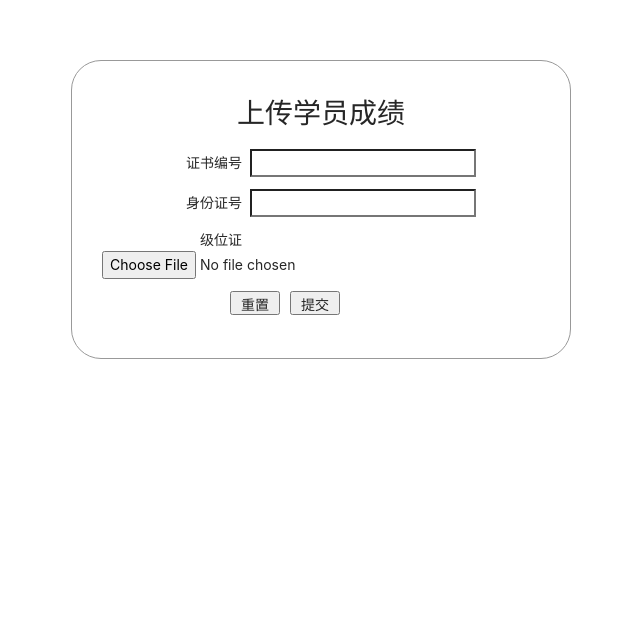
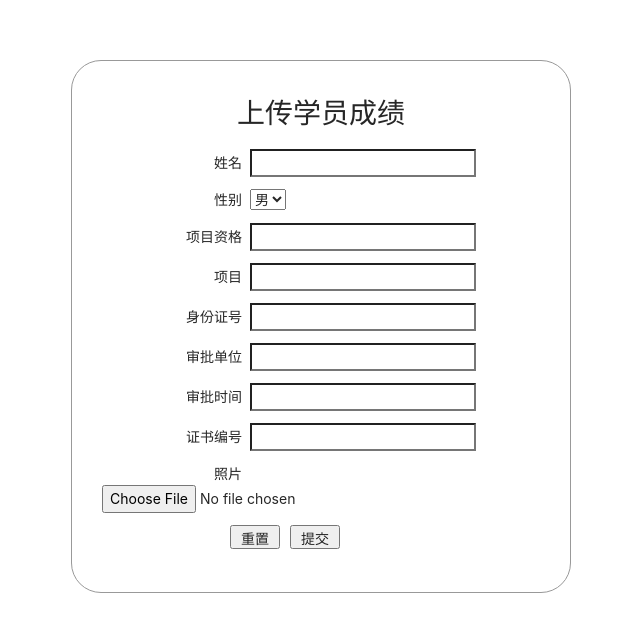
Before and after one commit to feigebaobei/reactofwebsite, a React (Create React App) app: page /manage in a window 1280 px wide. Shown: the part 120-752 px from the top of the page, without its empty margins (319-959 px from the left). Built offline with nearby package versions, Linux system fonts and the light colour scheme; sample sign-in values are in the browser's storage.

Commit message:
feat(entry): 录入全部字段

```diff
--- a/src/pages/Entry/index.js
+++ b/src/pages/Entry/index.js
@@ -7,27 +7,77 @@ import { useSelector } from 'react-redux'
 
 let {log} = console
 let Entry = () => {
-    let [certNumber, setCertNumber] = useState('')
-    let [levelCert, setlevelCert] = useState('')
-    let [idCard, setIdCard] = useState('')
     let token = useSelector(state => state.token)
     let fileRef = useRef()
 
-    let certNumberInputHandler = (e) => {
-        setCertNumber(e.target.value)
+    let [name, setName] = useState('')
+    let [gender, setGender] = useState(1)
+    let [projectGrade, setProjectGrade] = useState('')
+    let [project, setProject] = useState('')
+    let [idCard, setIdCard] = useState('')
+    let [approvalEnterprises, setApprovalEnterprises] = useState('')
+    let [approvalDate, setApprovalDate] = useState('')
+    let [certNumber, setCertNumber] = useState('')
+    let [photo, setPhoto] = useState('')
+
+    let inputHandler = (e, type) => {
+        console.log('inputHandler', e, type)
+        switch (type) {
+            case 'name':
+                setName(e.target.value)
+                break;
+            case 'gender':
+                setGender(e.target.value)
+                break;
+            case 'projectGrade':
+                setProjectGrade(e.target.value)
+                break;
+            case 'project':
+                setProject(e.target.value)
+                break;
+            case 'idCard':
+                setIdCard(e.target.value)
+                break;
+            case 'approvalEnterprises':
+                setApprovalEnterprises(e.target.value)
+                break;
+            case 'approvalDate':
+                setApprovalDate(e.target.value)
+                break;
+            case 'certNumber':
+                setCertNumber(e.target.value)
+                break;
+            case 'photo':
+                setPhoto(e.target.files[0])
+                break;
+            default:
+                break;
+        }
     }
-    let idCardInputHandler = (e) => {
-        setIdCard(e.target.value)
-    }
-    let levelCertChangeHandler = (e) => {
-        // log('levelCertChangeHandler', e, e.target, e.target.files, e.target.files[0])
-        // setlevelCert(e.target.files.length ? e.target.files[0] : undefined)
-        setlevelCert(e.target.files[0])
-    }
+    // let certNumberInputHandler = (e) => {
+    //     setCertNumber(e.target.value)
+    // }
+    // let idCardInputHandler = (e) => {
+    //     setIdCard(e.target.value)
+    // }
+    // let levelCertChangeHandler = (e) => {
+    //     // log('levelCertChangeHandler', e, e.target, e.target.files, e.target.files[0])
+    //     // setlevelCert(e.target.files.length ? e.target.files[0] : undefined)
+    //     setlevelCert(e.target.files[0])
+    // }
     let resetHandler = (e) => {
+        // setCertNumber('')
+        // setIdCard('')
+        // setlevelCert('')
+        setName('')
+        setGender('')
+        setProjectGrade('')
+        setProject('')
+        setIdCard('')
+        setApprovalEnterprises('')
+        setApprovalDate('')
         setCertNumber('')
-        setIdCard('')
-        setlevelCert('')
+        setPhoto('')
     }
     let submitHandler = (e) => {
         e.stopPropagation();
@@ -40,17 +90,33 @@ let Entry = () => {
         // log(fileRef.current.input)
         // log(fileRef.current.input.defaultValue)
         log(fileRef.current.value)
-        if (!certNumber || !idCard || !levelCert) {
+        // if (!certNumber || !idCard || !levelCert) {
+        if (
+            !name ||
+            !gender ||
+            !projectGrade ||
+            !project ||
+            !idCard ||
+            !approvalEnterprises ||
+            !approvalDate ||
+            !certNumber ||
+            !photo
+        ) {
             message.error('请填全信息')
         }
-        log('levelCert', levelCert)
+        // log('levelCert', levelCert)
+        log('photo', photo)
         let formField = new FormData();
-        // formField.append('imageBig', this.menu.imageBig)
-        formField.append('certNumber', certNumber)
-        formField.append('idCard', idCard)
-        // formField.append('levelCert', fileRef.current)
-        formField.append('levelCert', levelCert)
-        // formField.append('levelCert', fileRef.current.value)
+        // name, gender, project_grade, project, id_card, approval_enterprises, approval_date, cert_number
+        formField.append('name', name)
+        formField.append('gender', gender)
+        formField.append('project_grade', projectGrade)
+        formField.append('project', project)
+        formField.append('id_card', idCard)
+        formField.append('approval_enterprises', approvalEnterprises)
+        formField.append('approval_date', approvalDate)
+        formField.append('cert_number', certNumber)
+        formField.append('photo', photo)
         log(formField)
         // 发送
         api.postLevelCert(formField, {
@@ -61,7 +127,11 @@ let Entry = () => {
             }
         }).then(res => {
             // log(res)
-            message.success(res.data.message || '上传成功')
+            if (res.data.code === 0) {
+                message.success(res.data.message || '上传成功')
+            } else {
+                message.error(res.data.message || '上传失败')
+            }
         }).catch(err => {
             // log(err)
             message.error(err.message || '上传失败')
@@ -71,6 +141,57 @@ let Entry = () => {
         <h1 className="title">上传学员成绩</h1>
         <form encType="multipart/form-data">
             <div className="itemBox">
+                <label className="label" htmlFor="name">姓名</label>
+                <input type="text" name="name" id="name"
+                onInput={(e) => inputHandler(e, 'name')} required></input>
+            </div>
+            <div className="itemBox">
+                <label className="label" htmlFor="gender">性别</label>
+                <select name="gender" id="gender" onChange={(e) => inputHandler(e, 'gender')} required>
+                    <option value={1}>男</option>
+                    <option value={0}>女</option>
+                </select>
+            </div>
+            <div className="itemBox">
+                <label className="label" htmlFor="projectGrade">项目资格</label>
+                <input type="text" name="projectGrade" id="projectGrade"
+                onInput={(e) => inputHandler(e, 'projectGrade')} required></input>
+            </div>
+            <div className="itemBox">
+                <label className="label" htmlFor="project">项目</label>
+                <input type="text" name="project" id="project"
+                onInput={(e) => inputHandler(e, 'project')} required></input>
+            </div>
+            <div className="itemBox">
+                <label className="label" htmlFor="idCard">身份证号</label>
+                <input type="text" name="idCard" id="idCard"
+                onInput={(e) => inputHandler(e, 'idCard')} required></input>
+            </div>
+            <div className="itemBox">
+                <label className="label" htmlFor="approvalEnterprises">审批单位</label>
+                <input type="text" name="approvalEnterprises" id="approvalEnterprises"
+                onInput={(e) => inputHandler(e, 'approvalEnterprises')} required></input>
+            </div>
+            <div className="itemBox">
+                <label className="label" htmlFor="approvalDate">审批时间</label>
+                <input type="text" name="approvalDate" id="approvalDate"
+                onInput={(e) => inputHandler(e, 'approvalDate')} required></input>
+            </div>
+            <div className="itemBox">
+                <label className="label" htmlFor="certNumber">证书编号</label>
+                <input type="text" name="certNumber" id="certNumber"
+                onInput={(e) => inputHandler(e, 'certNumber')} required></input>
+            </div>
+            <div className="itemBox">
+                <label className="label" htmlFor="photo">照片</label>
+                <input type="file" name="photo" id="photo"
+                    ref={fileRef}
+                    onChange={(e) => inputHandler(e, 'photo')} required></input>
+            </div>
+
+
+
+            {/* <div className="itemBox">
                 <label className="label" htmlFor="certNumber">证书编号</label>
                 <input type="text" name="certNumber" id="certNumber"
                 onInput={(e) => certNumberInputHandler(e)} required></input>
@@ -85,7 +206,7 @@ let Entry = () => {
                 <input type="file" name="levelCert" id="levelCert"
                     ref={fileRef}
                 onChange={(e) => levelCertChangeHandler(e)} required></input>
-            </div>
+            </div> */}
             <div className="itemBox paddingLeft">
                 <button className="button" type="reset" onClick={resetHandler}>重置</button>
                 <button className="button" type="submit" onClick={submitHandler}>提交</button>
```
